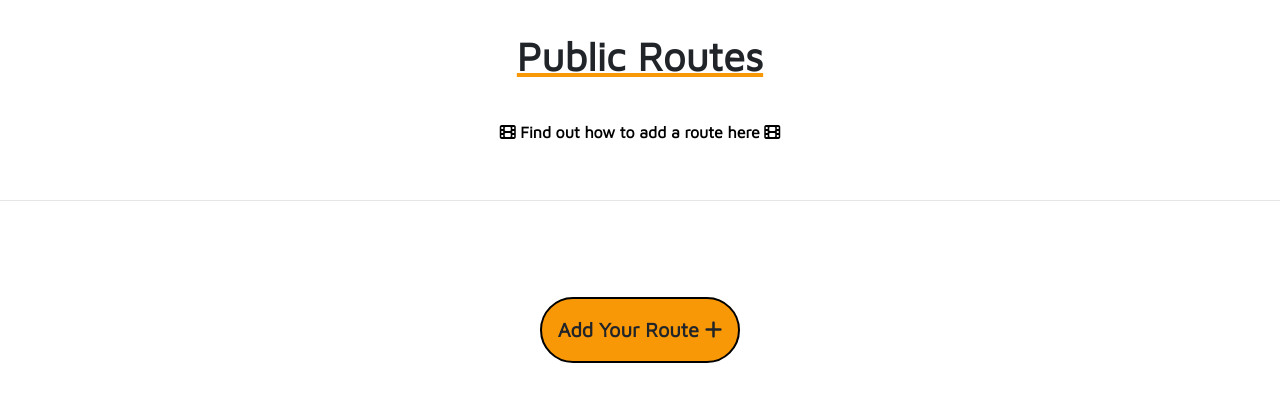
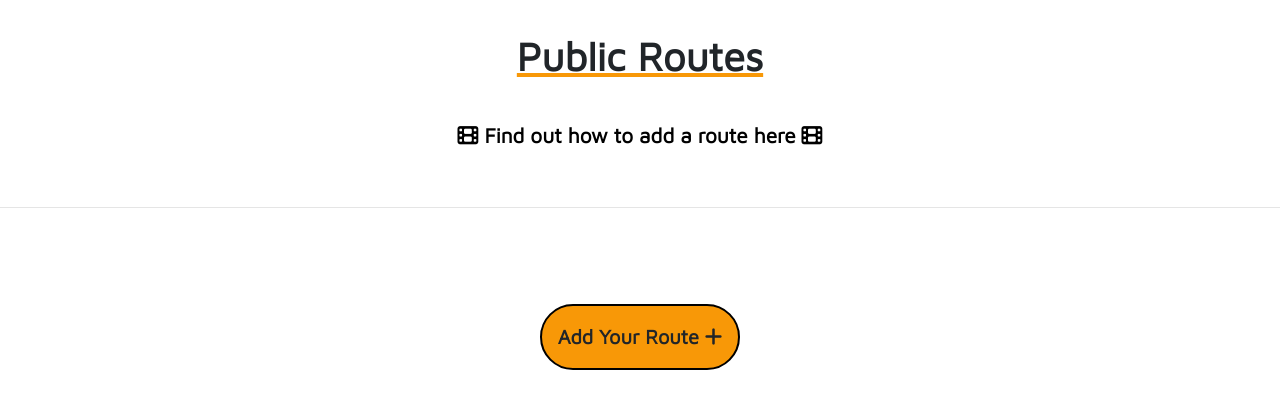
Before and after one commit to Jmurray1989/Skoot-Route, a Flask app: page /publicroutes in a window 1280 px wide. Shown: the part 96-516 px from the top of the page. Run offline with Flask 2, Linux system fonts and the light colour scheme; data that the repository does not hold is empty; some libraries are stand-ins or nearby versions.

Commit message:
increase text size on how to video link

```diff
--- a/static/css/style.css
+++ b/static/css/style.css
@@ -393,6 +393,7 @@ h1.public-header {
 }
 
 .video {
+    font-size: 1.3rem;
     font-weight: bolder;
     color: #000000;
 }
```
